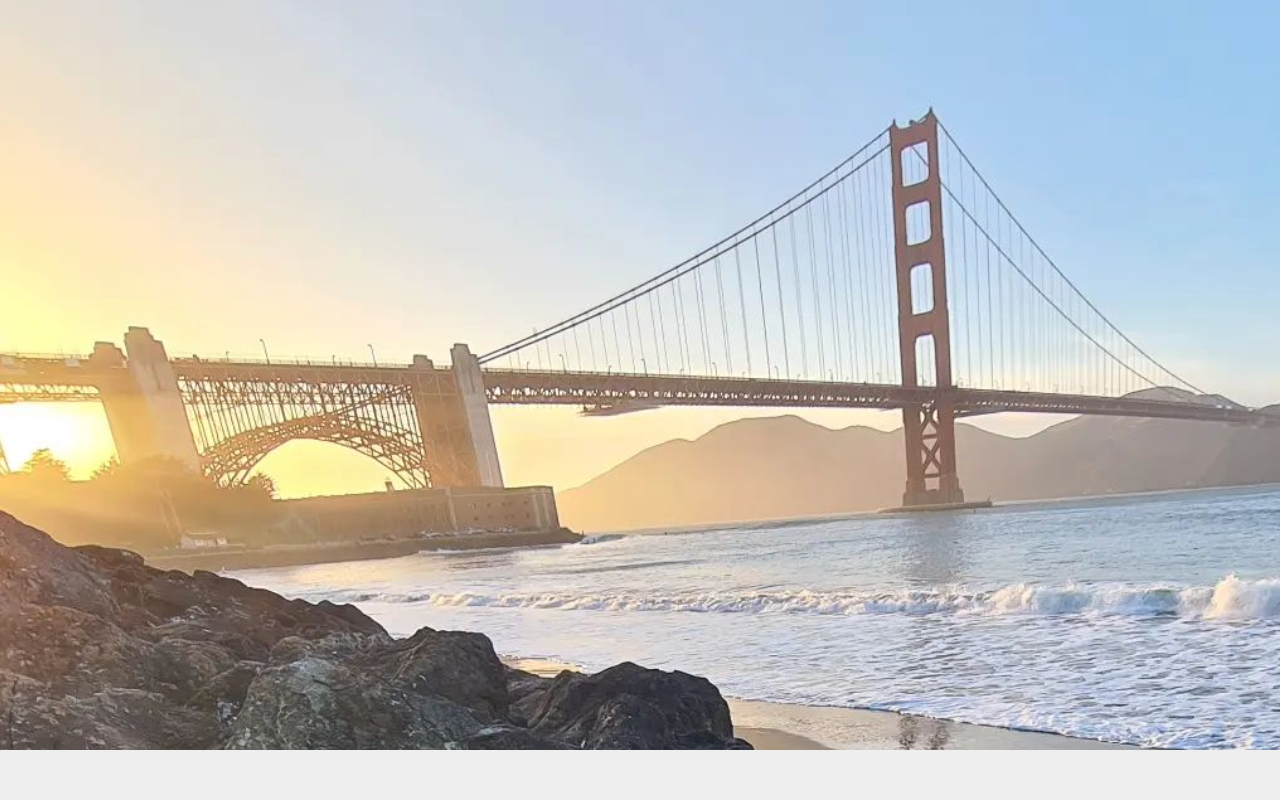
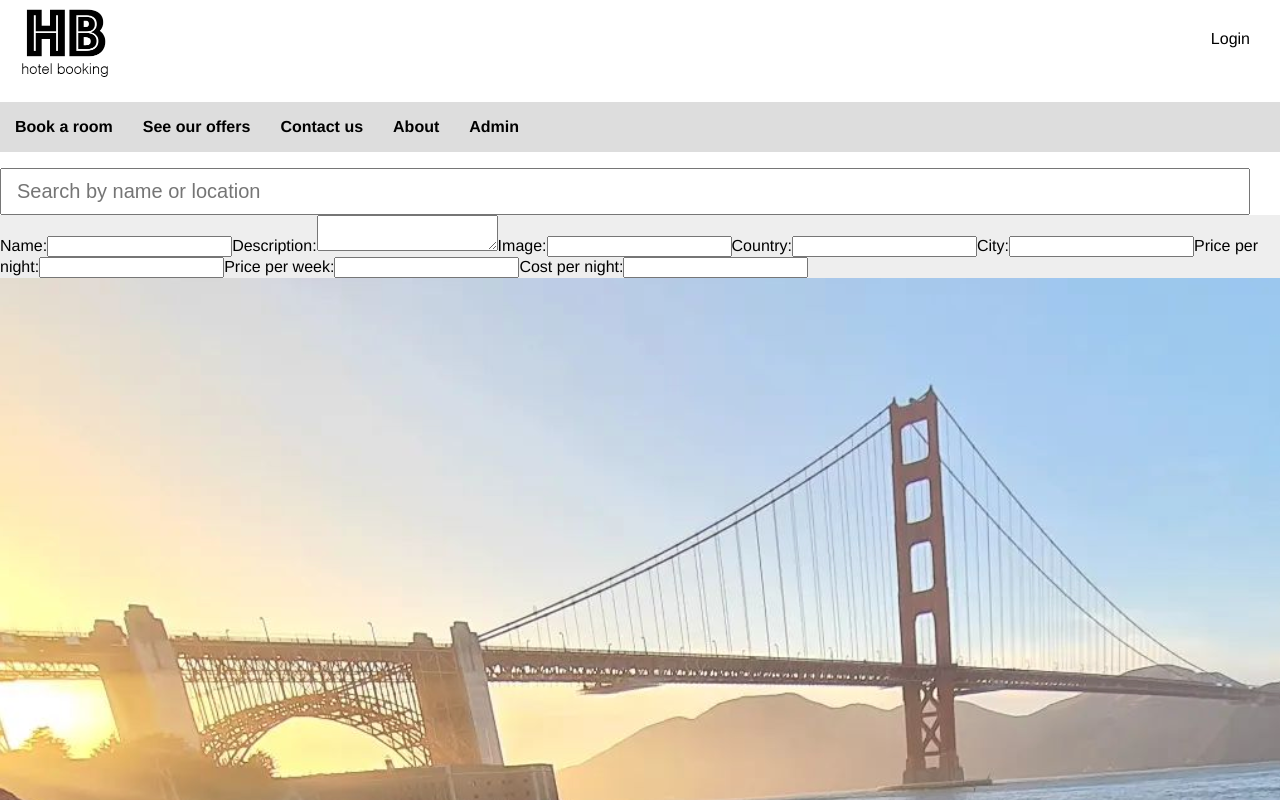
Before and after one commit to GregDucheTot/HotelBookingz, a React app in the folder web/: page /admin in a window 1280 px wide. Before the commit this address had no page. Shown: the top 800 px of the page. Built offline with nearby package versions, Linux system fonts and the light colour scheme.

Commit message:
Admin baby steps

```diff
--- /dev/null
+++ b/web/src/components/Admin/CreateHotel.tsx
@@ -0,0 +1,35 @@
+import React, {Component} from "react";
+
+export default class CreateHotel extends Component {
+    render()
+    {
+        return <>
+            <div>
+                <label>Name:
+                    <input type={'text'} name={'name'}/>
+                </label>
+                <label>Description:
+                    <textarea name={'description'}/>
+                </label>
+                <label>Image:
+                    <input type={'text'} name={'image'}/>
+                </label>
+                <label>Country:
+                    <input type={'text'} name={'country'}/>
+                </label>
+                <label>City:
+                    <input type={'text'} name={'city'}/>
+                </label>
+                <label>Price per night:
+                    <input type={'number'} name={'perNight'}/>
+                </label>
+                <label>Price per week:
+                    <input type={'number'} name={'perWeek'}/>
+                </label>
+                <label>Cost per night:
+                    <input type={'number'} name={'costPerNight'}/>
+                </label>
+            </div>
+        </>;
+    }
+}
--- a/web/src/components/Header/Nav.tsx
+++ b/web/src/components/Header/Nav.tsx
@@ -8,6 +8,7 @@ const Nav = () => {
             <li><Link to='/offers'>See our offers</Link></li>
             <li><Link to='/contact'>Contact us</Link></li>
             <li><Link to='/about'>About</Link></li>
+            <li><Link to='/admin'>Admin</Link></li>
         </ul></nav>
     </>;
 }
--- /dev/null
+++ b/web/src/components/Pages/Admin.tsx
@@ -0,0 +1,11 @@
+import React, {Component} from "react";
+import Header from "../Header/Header";
+import CreateHotel from "../Admin/CreateHotel";
+export default class Admin extends Component{
+    render() {
+        return <>
+            <Header/>
+            <CreateHotel />
+        </>;
+    }
+}
--- a/web/src/index.tsx
+++ b/web/src/index.tsx
@@ -7,6 +7,7 @@ import About from "./components/Pages/About";
 import Offers from "./components/Pages/Offers";
 import Contact from "./components/Pages/Contact";
 import './styles/main.scss';
+import Admin from "./components/Pages/Admin";
 
 
 const root = ReactDOM.createRoot(
@@ -22,6 +23,7 @@ root.render(
                 <Route path='/offers' element={<Offers/>} />
                 <Route path='/contact' element={<Contact/>} />
                 <Route path="/about" element={<About />} />
+                <Route path="/admin" element={<Admin />} />
             </Routes>
         </div>
     </BrowserRouter>
--- a/web/webpack.config.js
+++ b/web/webpack.config.js
@@ -56,5 +56,8 @@ module.exports = {
         static: path.join(__dirname, "build"),
         compress: true,
         port: 8080,
+        historyApiFallback: {
+            index: 'index.html'
+        }
     },
 };
```
Also changed, not shown: 1 other file (tests, documents, lock files or other folders).
